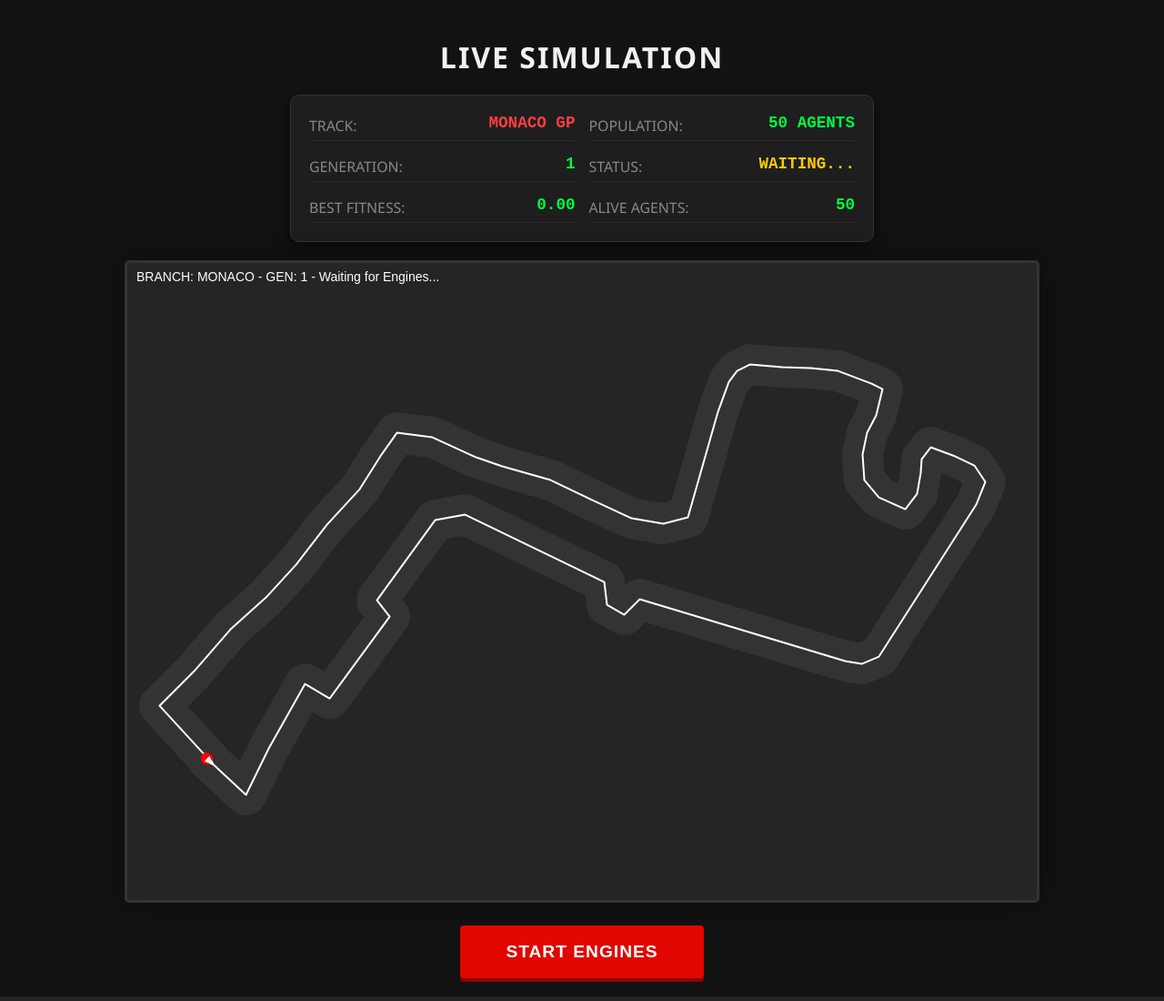
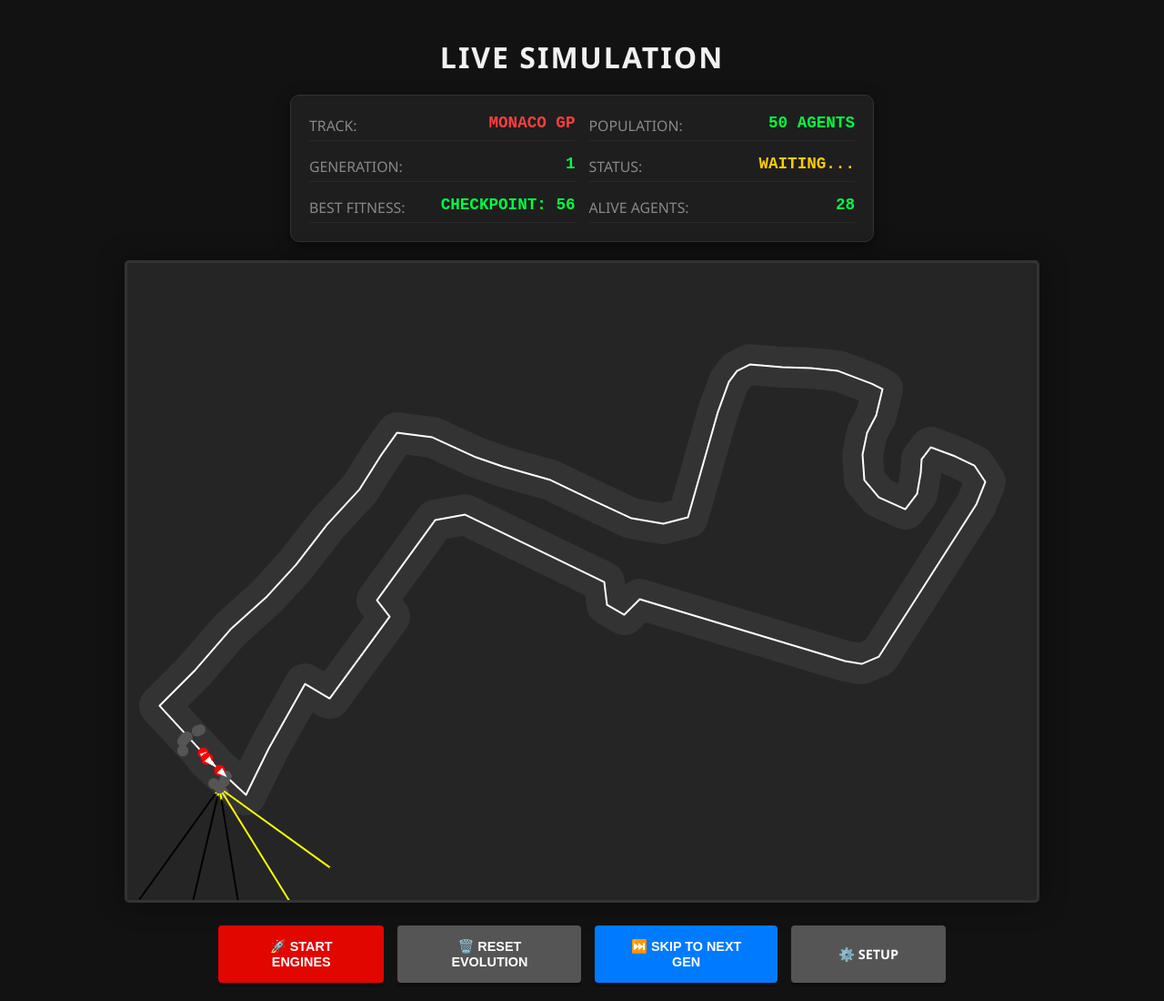
Before and after one commit to joanroamora/F1Genetics, a Flask app: page /simulation in a window 1280 px wide. Shown: the whole page at 91% size. Run offline with Flask 3, Linux system fonts and the light colour scheme.

Commit message:
Updating interface controls and logic on index.html

```diff
--- a/static/js/main.js
+++ b/static/js/main.js
@@ -14,11 +14,11 @@ let bestCar = null;
 let currentGeneration = parseInt(localStorage.getItem('genCount')) || 1;
 let mutationAmount = 0.2;
 let frameCounter = 0;
-const MAX_FRAMES = 800; // Limite de tiempo
+const MAX_FRAMES = 800; // Máximo de tiempo por iteración
 
 document.getElementById('gen-count').innerText = currentGeneration;
 
-// Calcular Bordes
+// 1. Calcular Bordes (Visuales y de colisión)
 if (trackPoints.length > 1) {
     const halfWidth = laneWidth / 2;
     for (let i = 0; i < trackPoints.length - 1; i++) {
@@ -32,7 +32,7 @@ if (trackPoints.length > 1) {
     }
 }
 
-// Crear población con ángulo inicial
+// 2. Crear población alineada a la pista
 const cars = [];
 if (trackPoints.length > 1) {
     const dx = trackPoints[1].x - trackPoints[0].x;
@@ -46,7 +46,7 @@ if (trackPoints.length > 1) {
     }
 }
 
-// Cargar Cerebro
+// 3. Cargar el ADN ganador si existe
 bestCar = cars[0];
 const savedBrain = localStorage.getItem('bestBrain');
 if (savedBrain) {
@@ -57,6 +57,19 @@ if (savedBrain) {
         }
     });
 }
+
+// --- CONTROLES DE LA INTERFAZ ---
+document.getElementById('resetBtn').onclick = () => {
+    localStorage.clear();
+    location.reload();
+};
+
+document.getElementById('nextGenBtn').onclick = () => {
+    // Forzar el guardado y pasar a la siguiente
+    localStorage.setItem('bestBrain', JSON.stringify(bestCar.brain));
+    localStorage.setItem('genCount', currentGeneration + 1);
+    location.reload();
+};
 
 function drawRoad() {
     if (trackPoints.length < 2) return;
@@ -73,63 +86,55 @@ function animate() {
     ctx.clearRect(0, 0, canvas.width, canvas.height);
     drawRoad();
 
-    if (window.simulationRunning) {
     frameCounter++;
 
-        // --- NUEVO: SISTEMA DE FITNESS POR CHECKPOINTS ---
     cars.forEach(car => {
         car.update(roadBorders);
 
-            // Muerte por salir de la pista
-            const isNearTrack = trackPoints.some(p =>
-                Math.hypot(car.x - p.x, car.y - p.y) < laneWidth * 1.5
-            );
-            if (!isNearTrack) car.damaged = true;
+        // --- ARREGLO DEL HUECO EN LA CURVA ---
+        // Si el carro se aleja más de 32 píxeles de cualquier punto central, muere.
+        // Esto evita que crucen los bordes matemáticos abiertos.
+        let minDistance = Infinity;
+        for(let i=0; i<trackPoints.length; i++){
+            const d = Math.hypot(car.x - trackPoints[i].x, car.y - trackPoints[i].y);
+            if(d < minDistance) minDistance = d;
+        }
+        if (minDistance > 32) car.damaged = true; // Kill switch estricto
 
-            // Calculamos en qué punto de la pista va (Fitness)
+        // Cálculo de Fitness (Puntos superados)
+        car.fitness = 0;
         let closestIndex = 0;
-            let minDist = Infinity;
+        let minDistFit = Infinity;
         for (let i = 0; i < trackPoints.length; i++) {
             const d = Math.hypot(car.x - trackPoints[i].x, car.y - trackPoints[i].y);
-                if (d < minDist) {
-                    minDist = d;
+            if (d < minDistFit) {
+                minDistFit = d;
                 closestIndex = i;
             }
         }
-            car.fitness = closestIndex; // El puntaje es el índice del trazado!
+        car.fitness = closestIndex;
     });
 
-        // Buscamos al mejor entre TODOS (vivos o muertos) para evitar la paradoja del perezoso
+    // Encontrar el mejor para guardarlo
     bestCar = cars.reduce((prev, curr) => prev.fitness > curr.fitness ? prev : curr);
-
     const aliveCars = cars.filter(car => !car.damaged);
 
-        // Actualizamos UI
+    // Actualizar Panel
     document.getElementById('best-fitness').innerText = `CHECKPOINT: ${bestCar.fitness}`;
     document.getElementById('alive-count').innerText = aliveCars.length;
 
-        // Dibujamos
+    // Dibujar los carros y el sensor del líder
     cars.forEach(car => car.draw(ctx, car === bestCar));
 
-        // REINICIO
+    // REINICIO AUTOMÁTICO SI TODOS MUEREN O EL TIEMPO EXPIRA
     if (aliveCars.length === 0 || frameCounter > MAX_FRAMES) {
         localStorage.setItem('bestBrain', JSON.stringify(bestCar.brain));
         localStorage.setItem('genCount', currentGeneration + 1);
-            localStorage.setItem('simulationRunning', 'true');
         location.reload();
     }
 
-    } else {
-        ctx.fillStyle = "white"; ctx.font = "14px Arial";
-        ctx.fillText(`BRANCH: MONACO - GEN: ${currentGeneration} - Waiting for Engines...`, 10, 20);
-        cars.forEach(car => car.draw(ctx, car === cars[0]));
-    }
     requestAnimationFrame(animate);
 }
 
-window.resetEvolution = () => {
-    localStorage.clear(); // Borra cerebro, generación y estado de simulación
-    console.log("🧬 Evolución reseteada. Reiniciando desde Gen 1...");
-    location.reload();    // Recarga la página
-}
+// Inicia el bucle de inmediato sin esperar botón
 animate();
--- a/templates/index.html
+++ b/templates/index.html
@@ -55,27 +55,46 @@
             box-shadow: 0 0 30px rgba(0,0,0,0.4);
         }
 
-        /* Racing Button */
-        .controls { margin-top: 25px; }
+        /* Botones de Acción */
+        .controls {
+            margin-top: 25px;
+            display: flex;
+            gap: 15px;
+            justify-content: center;
+            width: 100%;
+            max-width: 800px;
+        }
 
-        .btn-start {
-            background: #e10600; /* F1 Red */
+        .btn-action {
             color: white;
             border: none;
-            padding: 18px 50px;
-            font-size: 1.2em;
+            padding: 15px 25px;
+            font-size: 0.9em;
             font-weight: bold;
             text-transform: uppercase;
-            letter-spacing: 1px;
             border-radius: 4px;
             cursor: pointer;
-            transition: all 0.3s ease;
-            box-shadow: 0 4px 0 #8a0400;
+            transition: all 0.2s ease;
+            text-decoration: none;
+            display: inline-flex;
+            align-items: center;
+            justify-content: center;
+            box-shadow: 0 4px 0 rgba(0,0,0,0.3);
+            min-width: 180px;
         }
 
-        .btn-start:hover { background: #ff1e1e; transform: translateY(-2px); box-shadow: 0 6px 0 #8a0400; }
-        .btn-start:active { transform: translateY(2px); box-shadow: 0 0 0 #8a0400; }
-        .btn-start:disabled { background: #444; box-shadow: none; cursor: not-allowed; opacity: 0.6; }
+        .btn-action:hover { transform: translateY(-2px); box-shadow: 0 6px 0 rgba(0,0,0,0.3); }
+        .btn-action:active { transform: translateY(2px); box-shadow: 0 0 0 rgba(0,0,0,0.3); }
+        .btn-action:disabled { background: #444; cursor: not-allowed; opacity: 0.6; transform: none; box-shadow: none; }
+
+        .btn-red { background: #e10600; }
+        .btn-red:hover { background: #ff1e1e; }
+
+        .btn-blue { background: #007bff; }
+        .btn-blue:hover { background: #0056b3; }
+
+        .btn-gray { background: #555; }
+        .btn-gray:hover { background: #777; }
     </style>
 </head>
 <body>
@@ -111,7 +130,10 @@
     <canvas id="simulationCanvas" width="1000" height="700"></canvas>
 
     <div class="controls">
-        <button id="startBtn" class="btn-start">START ENGINES</button>
+        <button id="startBtn" class="btn-action btn-red">🚀 START ENGINES</button>
+        <button id="resetBtn" class="btn-action btn-gray">🗑️ RESET EVOLUTION</button>
+        <button id="nextGenBtn" class="btn-action btn-blue">⏭️ SKIP TO NEXT GEN</button>
+        <a href="/" class="btn-action btn-gray" style="min-width: 120px;">⚙️ SETUP</a>
     </div>
 
     <script>
@@ -120,16 +142,14 @@
             popSize: parseInt("{{ population }}")
         };
 
-        // Obtenemos la generación actual
         const currentGen = parseInt(localStorage.getItem('genCount')) || 1;
-
-        // MAGIA: Solo arranca en automático si ya pasamos de la Generación 1
-        window.simulationRunning = (localStorage.getItem('simulationRunning') === 'true') && (currentGen > 1);
-
         const startBtn = document.getElementById('startBtn');
         const statusDisplay = document.getElementById('status');
 
-        function activateSimulation() {
+        // La simulación arranca automáticamente solo si ya hay una evolución en curso (Gen > 1)
+        window.simulationRunning = (localStorage.getItem('simulationRunning') === 'true') && (currentGen > 1);
+
+        function activateUI() {
             statusDisplay.innerText = "RUNNING";
             statusDisplay.style.color = "#00ff41";
             startBtn.disabled = true;
@@ -137,13 +157,33 @@
         }
 
         if (window.simulationRunning) {
-            activateSimulation();
+            activateUI();
         }
 
         startBtn.onclick = () => {
             window.simulationRunning = true;
             localStorage.setItem('simulationRunning', 'true');
-            activateSimulation();
+            activateUI();
+        };
+
+        // Eventos para los nuevos botones de control
+        document.getElementById('resetBtn').onclick = () => {
+            if(confirm("¿Estás seguro de querer borrar todo el progreso genético?")) {
+                if(window.resetEvolution) {
+                    window.resetEvolution();
+                } else {
+                    localStorage.clear();
+                    location.reload();
+                }
+            }
+        };
+
+        document.getElementById('nextGenBtn').onclick = () => {
+            // Esta lógica se apoya en que main.js gestione el guardado al detectar el fin de la gen
+            // Por ahora forzamos un reload con incremento si el usuario lo pide
+            const gen = parseInt(localStorage.getItem('genCount')) || 1;
+            localStorage.setItem('genCount', gen + 1);
+            location.reload();
         };
     </script>
 
```
Lines whose indentation alone changed are shown as unchanged.
